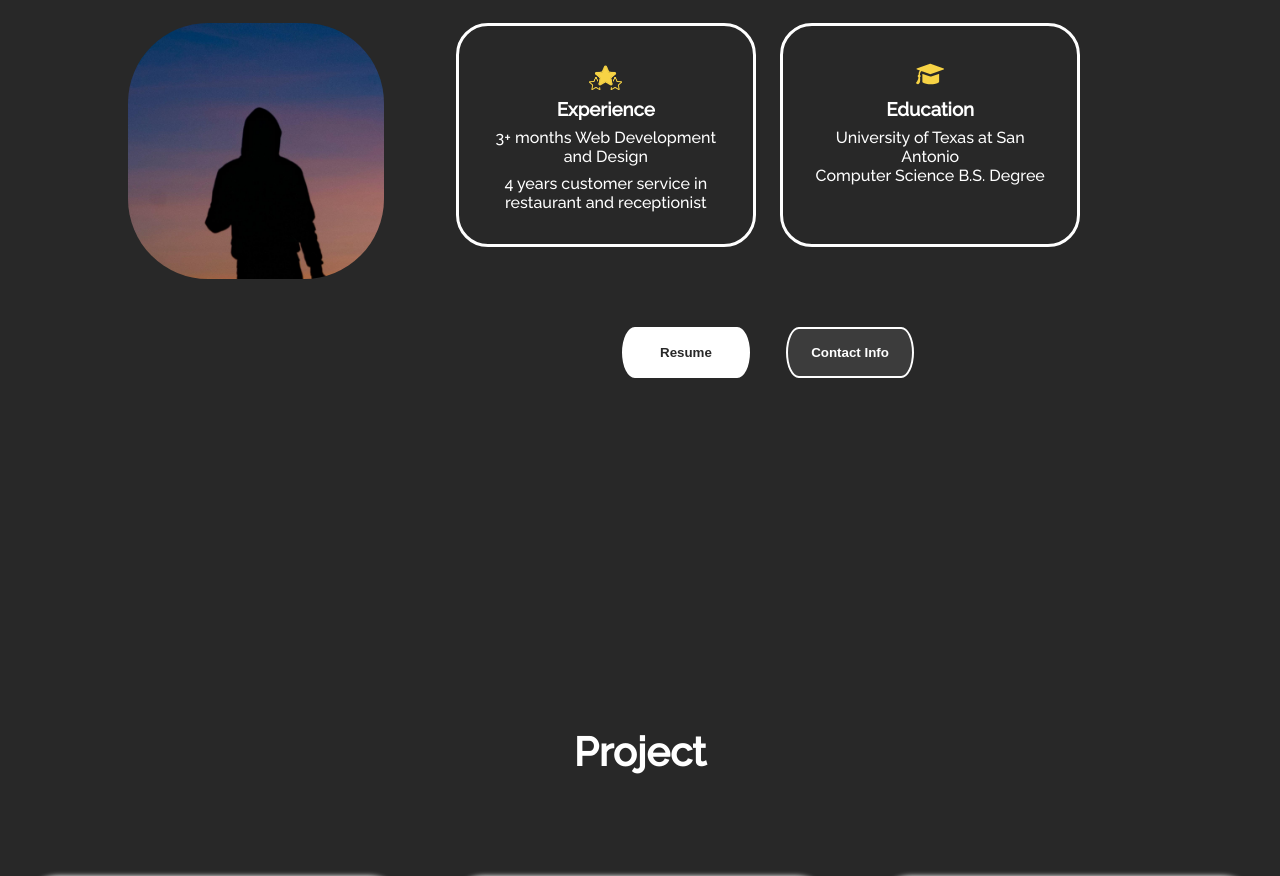
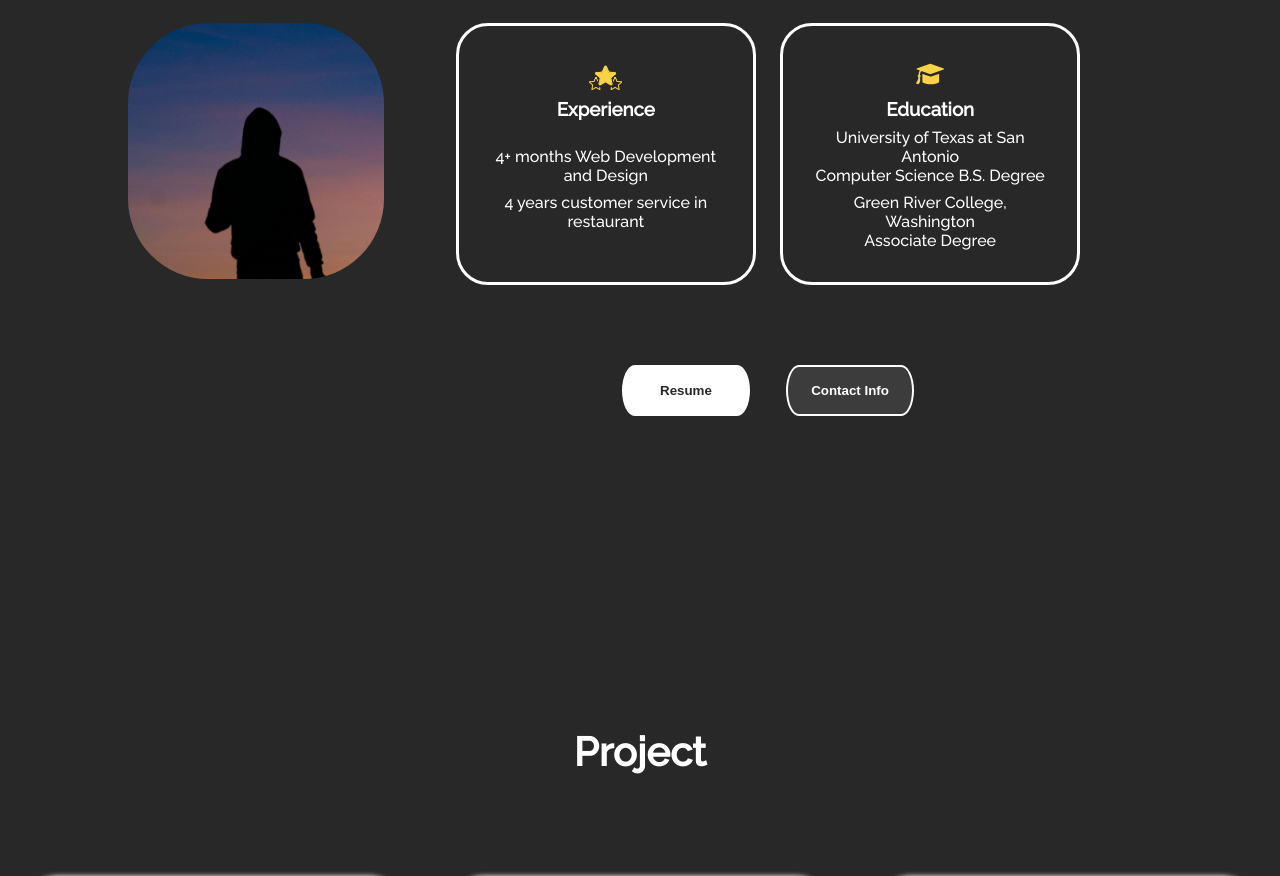
Before and after one commit to HuyMai13/front-js, a plain HTML site: page index.html in a window 1280 px wide. Shown: the part 960-1836 px from the top of the page. Drawn offline with Linux system fonts and the light colour scheme.

Commit message:
add resume pdf and minor info

```diff
--- a/index.html
+++ b/index.html
@@ -87,11 +87,8 @@
                                 alt="Exp icon"
                             />
                             <h3>Experience</h3>
-                            <p>3+ months Web Development and Design</p>
-                            <p>
-                                4 years customer service in restaurant and
-                                receptionist
-                            </p>
+                            <p><br />4+ months Web Development and Design</p>
+                            <p>4 years customer service in restaurant</p>
                         </div>
                         <div class="detail">
                             <img
@@ -103,6 +100,10 @@
                             <p>
                                 University of Texas at San Antonio
                                 <br />Computer Science B.S. Degree
+                            </p>
+                            <p>
+                                Green River College, Washington
+                                <br />Associate Degree
                             </p>
                         </div>
                     </div>
```
Also changed, not shown: 1 other file.
